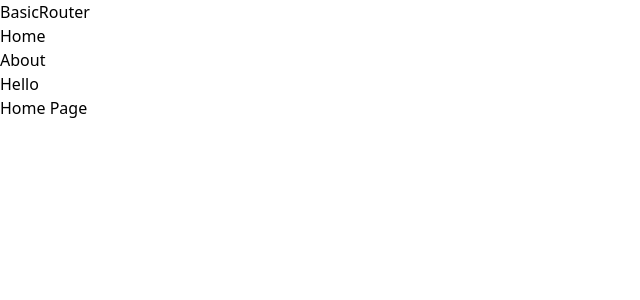
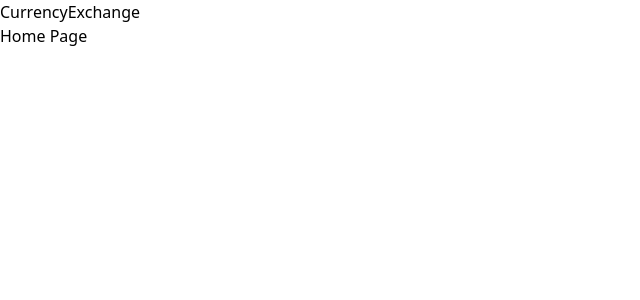
Before and after one commit to lehirschy/currencyapi, a Vue app: page / in a window 1280 px wide. Shown: the top 300 px of the page, without its empty margins (0-640 px from the left). Built offline with nearby package versions, Linux system fonts and the light colour scheme.

Commit message:
Custom Changes

```diff
--- a/index.html
+++ b/index.html
@@ -4,7 +4,7 @@
     <meta charset="UTF-8" />
     <link rel="icon" href="/favicon.ico" />
     <meta name="viewport" content="width=device-width, initial-scale=1.0" />
-    <title>Basic Router</title>
+    <title>Currency Exchange Rate</title>
   </head>
   <body class="bg-gray-300">
     <div id="app"></div>
--- a/package.json
+++ b/package.json
@@ -1,5 +1,5 @@
 {
-  "name": "basicvuerouter",
+  "name": "currencyexchangerate",
   "private": true,
   "version": "0.0.0",
   "scripts": {
--- a/src/components/Nav.vue
+++ b/src/components/Nav.vue
@@ -1,26 +1,7 @@
 <template>
     <div class="text-blue-200 bg-purple-800">
-        <div class="container flex items-center justify-between mx-auto " >
-            <h1 class="text-3xl font-thin tracking-tighter">Basic<span class="font-normal">Router</span></h1>
-            <nav>
-                <ul class="flex w-full space-x-4">
-                    <router-link to="/">
-                        <li class="px-4 py-8 hover:cursor-pointer hover:bg-purple-100 hover:text-purple-800">
-                            Home
-                        </li>
-                    </router-link>
-                    <router-link to="/about">
-                        <li class="px-4 py-8 hover:cursor-pointer hover:bg-purple-100 hover:text-purple-800">
-                            About
-                        </li>
-                    </router-link>
-                    <router-link to="/hello">
-                        <li class="px-4 py-8 hover:cursor-pointer hover:bg-purple-100 hover:text-purple-800">
-                            Hello
-                        </li>
-                    </router-link>
-                </ul>
-            </nav>
+        <div class="container flex items-center justify-center mx-auto " >
+            <h1 class="py-8 text-3xl font-thin tracking-tighter">Currency<span class="font-normal">Exchange</span></h1>
         </div>
     </div>
 </template>
```
Also changed, not shown: 1 other file (tests, documents, lock files or other folders).
